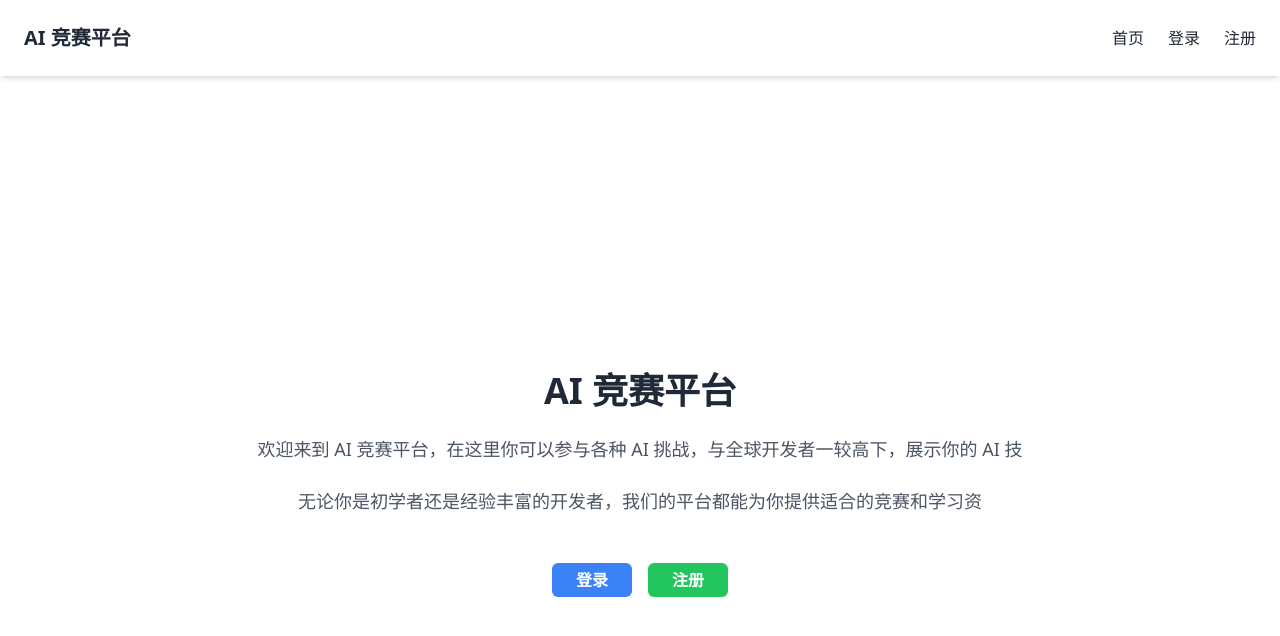
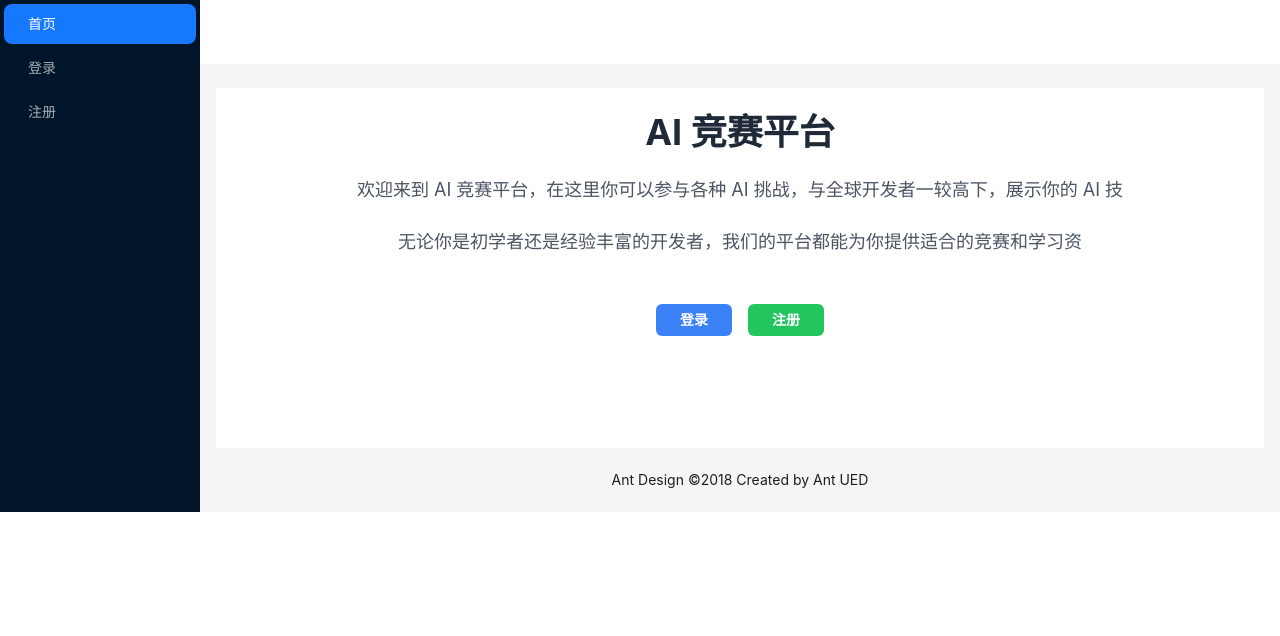
Before and after one commit to SYSUMSC/aigame, a Vue app in the folder frontend/: page / in a window 1280 px wide. Shown: the top 636 px of the page. Built offline with nearby package versions, Linux system fonts and the light colour scheme.

Commit message:
改为antdesign的nav

```diff
--- a/frontend/package.json
+++ b/frontend/package.json
@@ -9,6 +9,7 @@
     "preview": "vite preview"
   },
   "dependencies": {
+    "@ant-design/icons-vue": "^7.0.1",
     "@popperjs/core": "^2.11.8",
     "ant-design-vue": "4.x",
     "axios": "^1.7.7",
--- a/frontend/src/App.vue
+++ b/frontend/src/App.vue
@@ -1,16 +1,54 @@
-<script setup lang="ts">
+<template>
+  <a-layout>
+    <a-layout-sider
+      breakpoint="lg"
+      collapsed-width="0"
+      @collapse="onCollapse"
+      @breakpoint="onBreakpoint"
+    >
+    <NavBar />
+    </a-layout-sider>
+    <a-layout>
+      <a-layout-header :style="{ background: '#fff', padding: 0 }" />
+      <a-layout-content :style="{ margin: '24px 16px 0' }">
+        <div :style="{ padding: '24px', background: '#fff', minHeight: '360px' }">  <RouterView /></div>
+      </a-layout-content>
+      <a-layout-footer style="text-align: center">
+        Ant Design ©2018 Created by Ant UED
+      </a-layout-footer>
+    </a-layout>
+  </a-layout>
+</template>
+<script lang="ts" setup>
+import { ref } from 'vue';
+import { UserOutlined, VideoCameraOutlined, UploadOutlined } from '@ant-design/icons-vue';
 import { RouterView } from "vue-router";
-import { useUserStore } from "./stores/user";
-import NavBar from "./components/NavBar.vue";
+import NavBar from './components/NavBar.vue';
+const onCollapse = (collapsed: boolean, type: string) => {
+  console.log(collapsed, type);
+};
+
+const onBreakpoint = (broken: boolean) => {
+  console.log(broken);
+};
+
 </script>
+<style scoped>
+#components-layout-demo-responsive .logo {
+  height: 32px;
+  background: rgba(255, 255, 255, 0.2);
+  margin: 16px;
+}
 
-<template>
-  <NavBar />
-  <div class="container mt-20 md:mt-18">
-    <RouterView />
-  </div>
-</template>
+.site-layout-sub-header-background {
+  background: #fff;
+}
 
-<style scoped>
-/* 可以在此处添加全局样式 */
+.site-layout-background {
+  background: #fff;
+}
+
+[data-theme='dark'] .site-layout-sub-header-background {
+  background: #141414;
+}
 </style>
--- a/frontend/src/components/NavBar.vue
+++ b/frontend/src/components/NavBar.vue
@@ -1,173 +1,58 @@
 <script setup lang="ts">
-import { RouterLink, useRouter } from "vue-router";
+import { useRouter } from "vue-router";
 import { useUserStore } from "../stores/user";
-import { ref } from "vue";
+import { ref, watch } from "vue";
 
 const userStore = useUserStore();
 const router = useRouter();
+
+// 当前选中的菜单项
+const selectedKeys = ref<string[]>(['/']);
+
+// 监听 selectedKeys 的变化并跳转路由
+watch(selectedKeys, (newKeys) => {
+  const newKey = newKeys[0];
+  if (newKey === '/logout') {
+    logout();
+  } else {
+    router.push(newKey);
+  }
+});
+
+// 用户登出
 const logout = () => {
   userStore.setUser(null);
-  router.push("/");
-  isOpen.value = false;
+  selectedKeys.value = ['/'];
+  router.push('/');
 };
-
-const navigateAndCloseNav = (routePath: string) => {
-    router.push(routePath);
-    isOpen.value = false;
-};
-const isOpen = ref(false);
 </script>
 
 <template>
-  <div class="navbar">
-    <nav class="bg-white shadow-md fixed w-full z-10 top-0 left-0">
-      <div
-        class="container mx-auto px-4 py-4 flex justify-between items-center"
-      >
-        <!-- Logo -->
-        <RouterLink class="text-xl font-bold text-gray-800" to="/"
-          >AI 竞赛平台</RouterLink
-        >
-
-        <!-- Hamburger Menu for Mobile -->
-        <button
-          @click="isOpen = !isOpen"
-          class="block lg:hidden text-gray-800 focus:outline-none"
-        >
-          <svg
-            xmlns="http://www.w3.org/2000/svg"
-            fill="none"
-            viewBox="0 0 24 24"
-            stroke="currentColor"
-            class="w-6 h-6"
-          >
-            <path
-              stroke-linecap="round"
-              stroke-linejoin="round"
-              stroke-width="2"
-              d="M4 6h16M4 12h16M4 18h16"
-            />
-          </svg>
-        </button>
-
-        <!-- Menu Links -->
-        <div class="hidden lg:flex space-x-6">
-          <RouterLink
-            class="text-gray-800 hover:text-blue-600"
-            to="/"
-            @click="navigateAndCloseNav('/')"
-            >首页</RouterLink
-          >
-
-          <template v-if="userStore.isLoggedIn()">
-            <RouterLink
-              class="text-gray-800 hover:text-blue-600"
-              to="/info"
-              @click="navigateAndCloseNav('/info')"
-              >用户中心</RouterLink
-            >
-            <RouterLink
-              class="text-gray-800 hover:text-blue-600"
-              to="/competitioncenter"
-              @click="navigateAndCloseNav('/competitioncenter')"
-              >比赛中心</RouterLink
-            >
-            <RouterLink
-              class="text-gray-800 hover:text-blue-600"
-              to="/competitioncenter"
-              @click="navigateAndCloseNav('/announcements')"
-              >公告</RouterLink
-            >
-            <button @click="logout" class="text-gray-800 hover:text-blue-600">
-              退出
-            </button>
-          </template>
-          <template v-else>
-            <RouterLink
-              class="text-gray-800 hover:text-blue-600"
-              to="/user/login"
-              @click="navigateAndCloseNav('/user/login')"
-              >登录</RouterLink
-            >
-            <RouterLink
-              class="text-gray-800 hover:text-blue-600"
-              to="/user/reg"
-              @click="navigateAndCloseNav('/user/reg')"
-              >注册</RouterLink
-            >
-          </template>
-        </div>
-      </div>
-
-      <!-- Mobile Menu -->
-      <div v-if="isOpen" class="lg:hidden bg-white shadow-md">
-        <ul class="space-y-4 py-4">
-          <li>
-            <RouterLink
-              class="block text-gray-800 hover:text-blue-600 px-4"
-              to="/"
-              @click="navigateAndCloseNav('/')"
-              >首页</RouterLink
-            >
-          </li>
-          <template v-if="userStore.isLoggedIn()">
-            <li>
-              <RouterLink
-                class="block text-gray-800 hover:text-blue-600 px-4"
-                to="/info"
-                @click="navigateAndCloseNav('/info')"
-                >用户中心</RouterLink
-              >
-            </li>
-            <li>
-              <RouterLink
-                class="block text-gray-800 hover:text-blue-600 px-4"
-                to="/competitioncenter"
-                @click="navigateAndCloseNav('/competitioncenter')"
-                >比赛中心</RouterLink
-              >
-            </li>
-            <li>
-              <RouterLink
-                class="block text-gray-800 hover:text-blue-600 px-4"
-                to="/competitioncenter"
-                @click="navigateAndCloseNav('/announcements')"
-                >公告</RouterLink
-              >
-            </li>
-            <li>
-              <button
-                @click="logout"
-                class="block text-gray-800 hover:text-blue-600 px-4"
-              >
-                退出
-              </button>
-            </li>
-          </template>
-          <template v-else>
-            <li>
-              <RouterLink
-                class="block text-gray-800 hover:text-blue-600 px-4"
-                to="/user/login"
-                @click="navigateAndCloseNav('/user/login')"
-                >登录</RouterLink
-              >
-            </li>
-            <li>
-              <RouterLink
-                class="block text-gray-800 hover:text-blue-600 px-4"
-                to="/user/reg"
-                @click="navigateAndCloseNav('/user/reg')"
-                >注册</RouterLink
-              >
-            </li>
-          </template>
-        </ul>
-      </div>
-    </nav>
-  </div>
+    <a-menu v-model:selectedKeys="selectedKeys" theme="dark" mode="inline">
+      <a-menu-item key="/">
+        首页
+      </a-menu-item>
+      <template v-if="userStore.isLoggedIn()">
+        <a-menu-item key="/info">
+          用户中心
+        </a-menu-item>
+        <a-menu-item key="/competitioncenter">
+          比赛中心
+        </a-menu-item>
+        <a-menu-item key="/announcements">
+          公告
+        </a-menu-item>
+        <a-menu-item key="/logout">
+          退出
+        </a-menu-item>
+      </template>
+      <template v-else>
+        <a-menu-item key="/user/login">
+          登录
+        </a-menu-item>
+        <a-menu-item key="/user/reg">
+          注册
+        </a-menu-item>
+      </template>
+    </a-menu>
 </template>
-
-<style scoped>
-/* 可以在此处添加自定义样式 */
-</style>
--- a/frontend/src/views/Home.vue
+++ b/frontend/src/views/Home.vue
@@ -1,5 +1,5 @@
 <template>
-  <div class="flex flex-col items-center justify-center min-h-screen">
+  <div class="flex flex-col items-center justify-center">
     <!-- 平台介绍 -->
     <div class="text-center">
       <h1 class="text-4xl font-bold text-gray-800 mb-4">AI 竞赛平台</h1>
```
Also changed, not shown: frontend/components.d.ts (+9 -0 lines).
